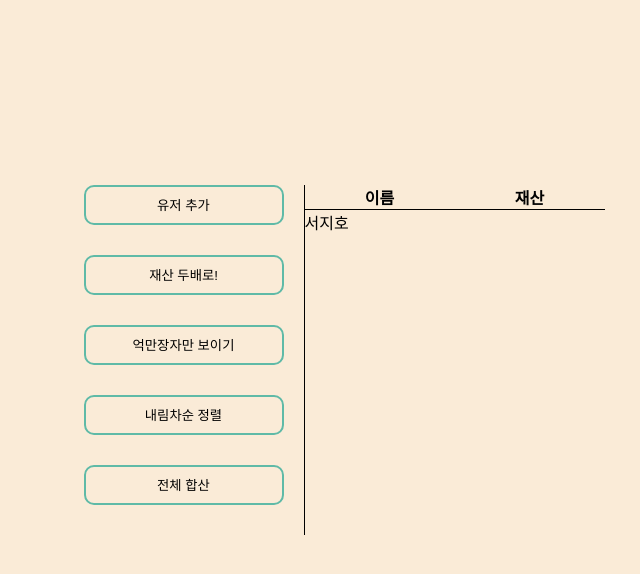
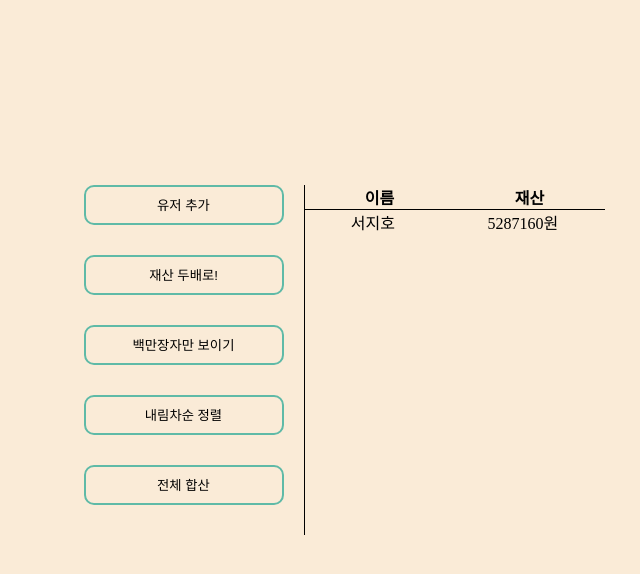
Before and after one commit to gonnabea/Dom-Array-Methods, a plain HTML site: page index.html in a window 1280 px wide. Both pictures are taken after a click on the button "유저 추가". Shown: the whole page, without its empty margins (296-936 px from the left). Drawn offline with Linux system fonts and the light colour scheme.

Commit message:
랜덤 금액 생성

```diff
--- a/index.html
+++ b/index.html
@@ -13,7 +13,7 @@
             <div class="orders">
                 <button class="order" id="addUserBtn">유저 추가</button>
                 <button class="order" id="doubleBtn">재산 두배로!</button>
-                <button class="order" id="millionaresBtn">억만장자만 보이기</button>
+                <button class="order" id="millionaresBtn">백만장자만 보이기</button>
                 <button class="order" id="descendingBtn">내림차순 정렬</button>
                 <button class="order" id="totalBtn">전체 합산</button>
             </div>
--- a/index.js
+++ b/index.js
@@ -14,16 +14,17 @@ function handleAdd(){
     const lastNames = ["민준","서준","예준","도윤","시우","주원","하준","지호","지후",
 "준서","준우","현우","지훈","도현"];
     const randomNum = Math.floor(Math.random()*24);
+    const randomNum2 = Math.floor(Math.random()*13);
+    const randomWealth = `${Math.floor(Math.random()*100000000)}원`;
     const firstName = firstNames.split("")[randomNum];
-    const randomNum2 = Math.floor(Math.random()*13);
     const lastName = lastNames[randomNum2];
-    console.log(randomNum)
-    console.log(randomNum2);
     const fullName = firstName+lastName;
     span.innerHTML = fullName;
     div.appendChild(span);
-
     personArea.appendChild(div);
+    span2.innerHTML = randomWealth;
+    div.appendChild(span2);
+    div.className = "person_info";
 }
 
 function init(){
--- a/styles.css
+++ b/styles.css
@@ -61,3 +61,8 @@ body{
     justify-content: space-around;
     font-weight: 600;
 }
+
+.person_info{
+    display: flex;
+    justify-content: space-around;
+}
```
